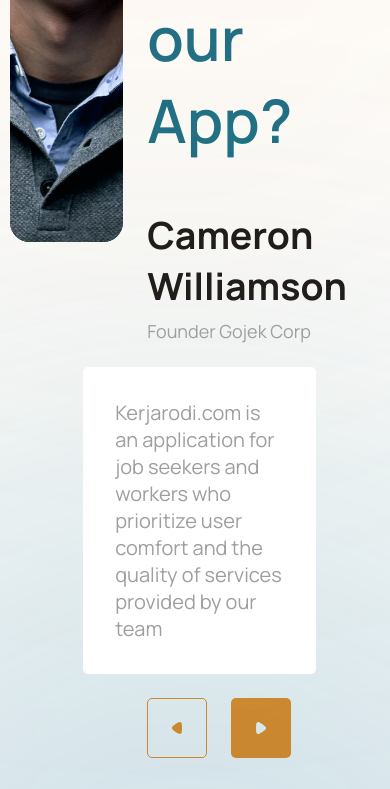
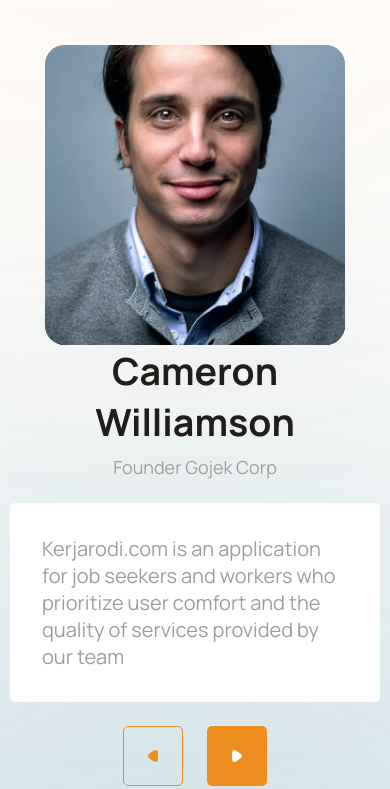
Before and after one commit to ptrv-dev/www-kerjarodi, a website: page src/index.html in a window 390 px wide. Shown: the part 4460-5249 px from the top of the page. Drawn offline with nearby package versions, Linux system fonts and the light colour scheme; files that its build step writes are made by us from their sources.

Commit message:
Testimonials responsive

```diff
--- a/src/js/app.js
+++ b/src/js/app.js
@@ -81,3 +81,24 @@
 headerMenuClose.addEventListener('click', () => {
   headerMenu.classList.remove('header__menu_active');
 });
+
+const testimonials = {
+  imagesWrapper: document.querySelector('.testimonials__image'),
+  title: document.querySelector('.testimonials__title'),
+  container: document.querySelector('.testimonials__container'),
+  col: document.querySelector('.testimonials__col'),
+};
+
+const handleResize = () => {
+  const width = window.innerWidth;
+  console.log(width);
+  if (width < 768) {
+    testimonials.col.prepend(testimonials.imagesWrapper);
+    testimonials.container.prepend(testimonials.title);
+  } else {
+    testimonials.container.prepend(testimonials.imagesWrapper);
+    testimonials.col.prepend(testimonials.title);
+  }
+};
+window.addEventListener('resize', handleResize);
+window.addEventListener('load', handleResize);
--- a/src/scss/app/_animate.scss
+++ b/src/scss/app/_animate.scss
@@ -49,6 +49,9 @@
     &._animate_active {
       transform: translateX(-64px);
       opacity: 1;
+      @media screen and (max-width: $xs) {
+        transform: translateX(0);
+      }
     }
   }
 }
--- a/src/scss/pages/_testimonials.scss
+++ b/src/scss/pages/_testimonials.scss
@@ -31,17 +31,31 @@
 
   &__container {
     display: flex;
+    position: relative;
+    z-index: 10;
+    @media screen and (max-width: $sm) {
+      flex-direction: column;
+    }
   }
 
   // .testimonials__image
 
   &__image {
+    flex-shrink: 0;
     width: 360px;
     height: 573px;
     margin-right: 24px;
     border-radius: 20px;
     overflow: hidden;
     position: relative;
+    @media screen and (max-width: $md) {
+      width: 240px;
+    }
+    @media screen and (max-width: $xs) {
+      width: 300px;
+      height: 300px;
+      margin-right: 0;
+    }
     picture {
       transition: opacity 0.2s ease-in-out;
       opacity: 0;
@@ -62,20 +76,31 @@
   // .testimonials__col
 
   &__col {
+    @media screen and (max-width: $sm) {
+      display: flex;
+    }
+    @media screen and (max-width: $xs) {
+      display: flex;
+      flex-direction: column;
+      align-items: center;
+    }
   }
 
   // .testimonials__title
 
   &__title {
     max-width: 740px;
+    margin-bottom: 48px;
   }
 
   // .testimonials__body
 
   &__body {
-    margin: 48px 0 24px 0;
     display: flex;
     flex-direction: column;
+    @media screen and (max-width: $xs) {
+      align-items: center;
+    }
   }
 
   // .testimonials__name
@@ -95,6 +120,9 @@
       &[data-active='true'] {
         position: relative;
         opacity: 1;
+      }
+      @media screen and (max-width: $xs) {
+        text-align: center;
       }
     }
   }
@@ -150,6 +178,7 @@
   &__nav {
     display: flex;
     gap: 24px;
+    margin-top: 24px;
   }
 
   // .testimonials__button
```
Also changed, not shown: src/index.html (+1 -1 lines).
